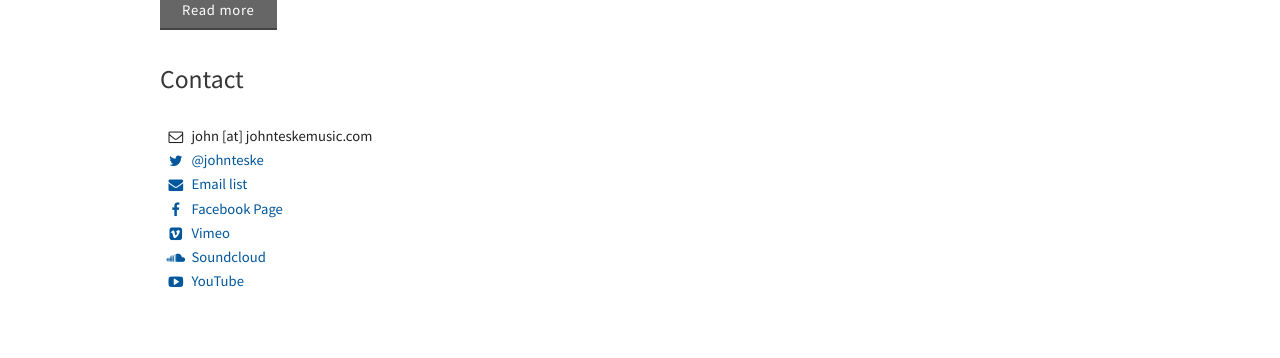
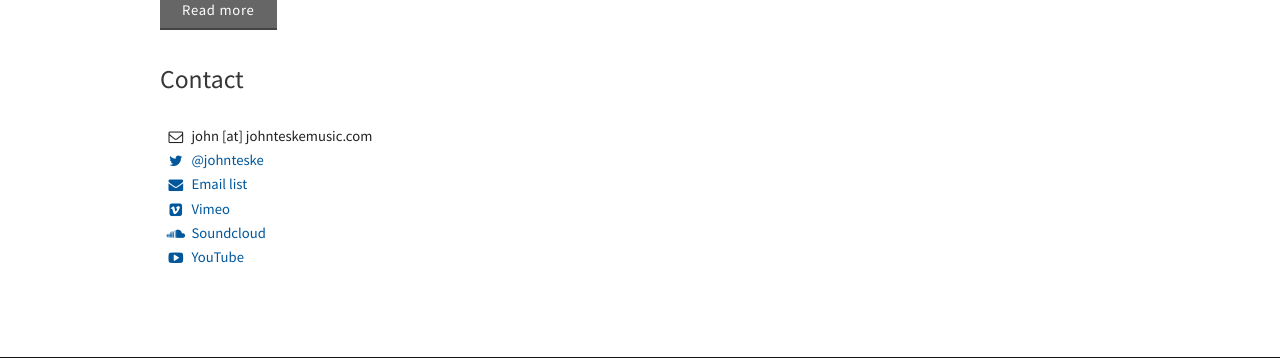
Before and after one commit to johnteske/johnteskemusic.com, a PHP site: page /about.php in a window 1280 px wide. Shown: the part 1285-1643 px from the top of the page. Run offline with PHP 8.4, Linux system fonts and the light colour scheme; some libraries are stand-ins or nearby versions.

Commit message:
Remove Facebook page link

```diff
--- a/about.php
+++ b/about.php
@@ -52,7 +52,6 @@ include_with('header.php', array(
 	$contactsItems = array(
 		array('http://twitter.com/johnteske', 'twitter', '@johnteske'),
 		array('http://eepurl.com/c3rmw', 'envelope', 'Email list'),
-		array('https://www.facebook.com/johnteskemusic', 'facebook', 'Facebook Page'),
 		array('http://vimeo.com/johnteske', 'vimeo-square', 'Vimeo'),
 		array('https://soundcloud.com/johnteske', 'soundcloud', 'Soundcloud'),
 		array('http://www.youtube.com/JohnTeske', 'youtube-play', 'YouTube')
```
